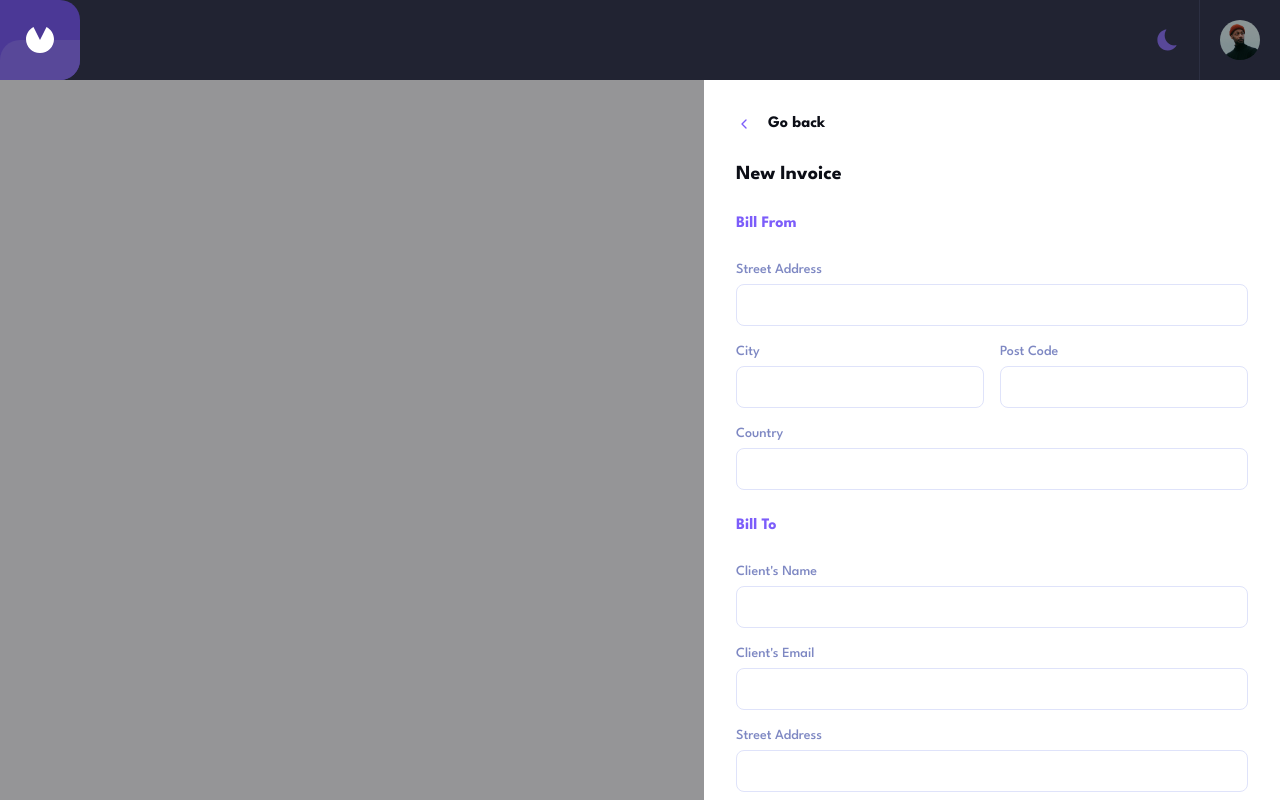
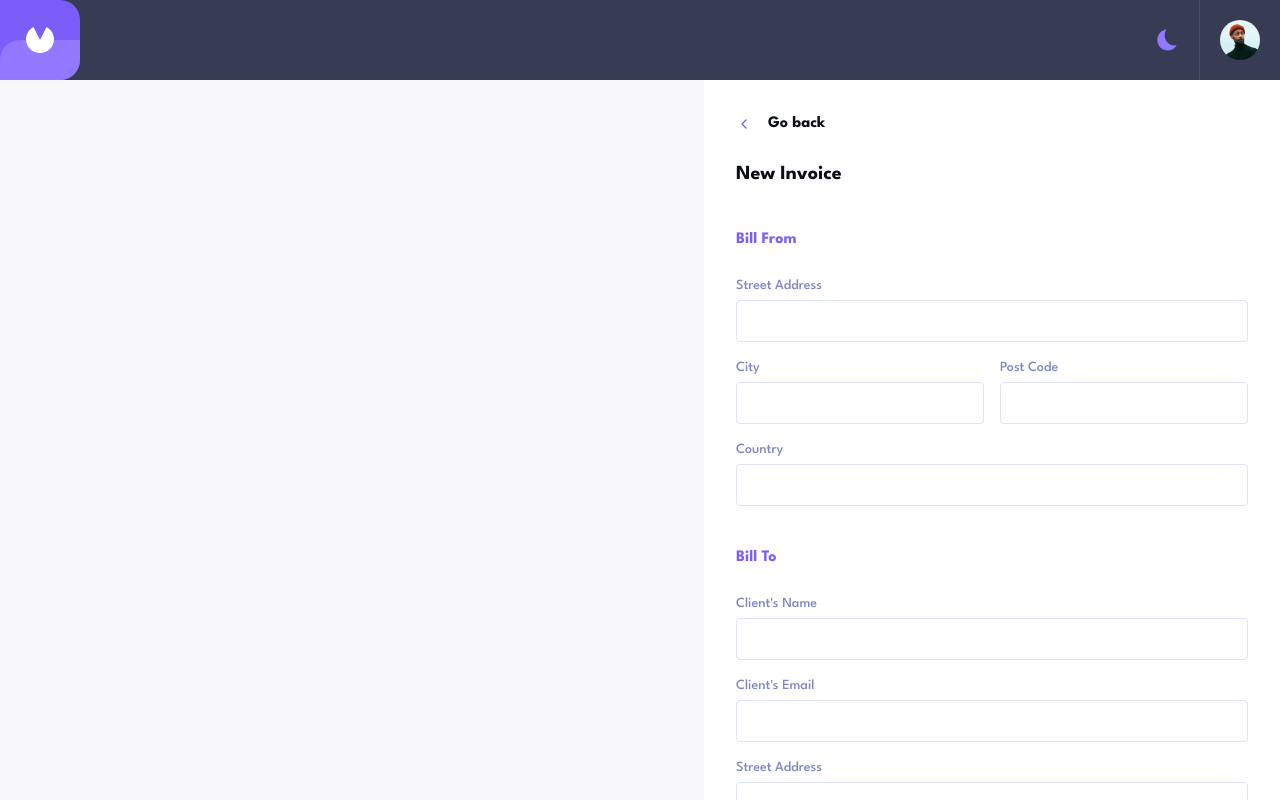
Before and after one commit to stephany247/invoice-app, a React (Vite) app: page / in a window 1280 px wide. Both pictures are taken after a click on the button "New Invoice". Shown: the top 800 px of the page. Built offline with nearby package versions, Linux system fonts and the light colour scheme.

Commit message:
style: improve invoice form UI, spacing, and layout

```diff
--- a/src/components/InputField.tsx
+++ b/src/components/InputField.tsx
@@ -23,9 +23,7 @@ export default function InputField({
         <label htmlFor={id} className="text-sm text-text-muted font-medium">
           {label}
         </label>
-        {error && (
-          <span className="text-danger text-xs">{error}</span>
-        )}
+        {error && <span className="text-danger text-xs">{error}</span>}
       </div>
 
       <input
@@ -34,14 +32,12 @@ export default function InputField({
         value={value}
         onChange={onChange}
         placeholder={placeholder}
-        className={`px-4 py-2 rounded border w-full outline-none transition
+        className={`px-4 py-2 rounded-sm border w-full outline-none transition dark:bg-card
           ${
-            error
-              ? "border-danger"
-              : "border-input-border focus:border-primary"
+            error ? "border-danger" : "border-input-border focus:border-primary"
           }
         `}
-        aria-invalid={!!error}
+        aria-invalid={error ? "true" : undefined}
       />
     </div>
   );
--- a/src/components/InvoiceForm.tsx
+++ b/src/components/InvoiceForm.tsx
@@ -95,10 +95,10 @@ export default function InvoiceForm({
   return (
     <div className="flex flex-col">
       {/* overlay */}
-      <div className="absolute inset-0 bg-black/40" onClick={onCancel} />
+      {/* <div className="absolute inset-0 bg-black/40" onClick={onCancel} /> */}
 
       {/* drawer */}
-      <div className="ml-auto w-full max-w-xl bg-card h-full overflow-y-auto p-6 md:p-8 relative space-y-6">
+      <div className="ml-auto w-full max-w-xl bg-card dark:bg-bg h-full overflow-y-auto p-6 md:p-8 relative space-y-10">
         <BackButton onClick={onBack} />
 
         <h2 className="text-xl font-bold">
@@ -149,7 +149,7 @@ export default function InvoiceForm({
         </fieldset>
 
         {/* Bill To */}
-        <fieldset className="space-y-6 mb-6">
+        <fieldset className="space-y-6">
           <legend className="text-primary font-bold block">Bill To</legend>
 
           <div className="flex flex-col gap-4">
@@ -200,7 +200,7 @@ export default function InvoiceForm({
         </fieldset>
 
         {/* Dates */}
-        <fieldset className="space-y-6 mb-6">
+        <fieldset className="space-y-6">
           <InputField
             id="createdAt"
             label="Invoice Date"
@@ -243,7 +243,7 @@ export default function InvoiceForm({
         </fieldset>
 
         <fieldset className="space-y-6 mb-6">
-          <legend className="text-text-muted font-bold text-lg block">
+          <legend className="text-[#777F98] font-bold text-lg block">
             Item List
           </legend>
 
@@ -320,29 +320,28 @@ export default function InvoiceForm({
           <button
             type="button"
             onClick={addItem}
-            className="w-full py-3 bg-bg text-text-muted font-bold rounded-full hover:opacity-80 transition"
+            className="w-full py-3 bg-light-btn text-text-muted font-bold rounded-full hover:opacity-80 transition"
           >
             + Add New Item
           </button>
         </fieldset>
       </div>
       {/* Footer */}
-      <section className="flex gap-2 md:gap-3 justify-between bg-card p-4 font-bold text-nowrap">
+      <section className="flex gap-2 md:gap-3 justify-end bg-card p-4 font-bold text-nowrap">
+        <button
+          className="px-6 py-3 rounded-full bg-light-btn text-text-muted"
+          onClick={onCancel}
+        >
+          {initial ? "Cancel" : "Discard"}
+        </button>
         {!initial && (
           <button
-            className="px-6 py-3 rounded-full bg-bg text-text-muted"
-            onClick={onCancel}
+            onClick={() => submit("draft")}
+            className="px-4 py-2 bg-[#373B53] text-text-secondary dark:text-text-muted rounded-full"
           >
-            Discard
+            Save Draft
           </button>
         )}
-
-        <button
-          onClick={() => submit("draft")}
-          className="px-4 py-2 bg-total-bg text-text-secondary rounded-full"
-        >
-          Save Draft
-        </button>
 
         <button
           onClick={() => submit("pending")}
```
